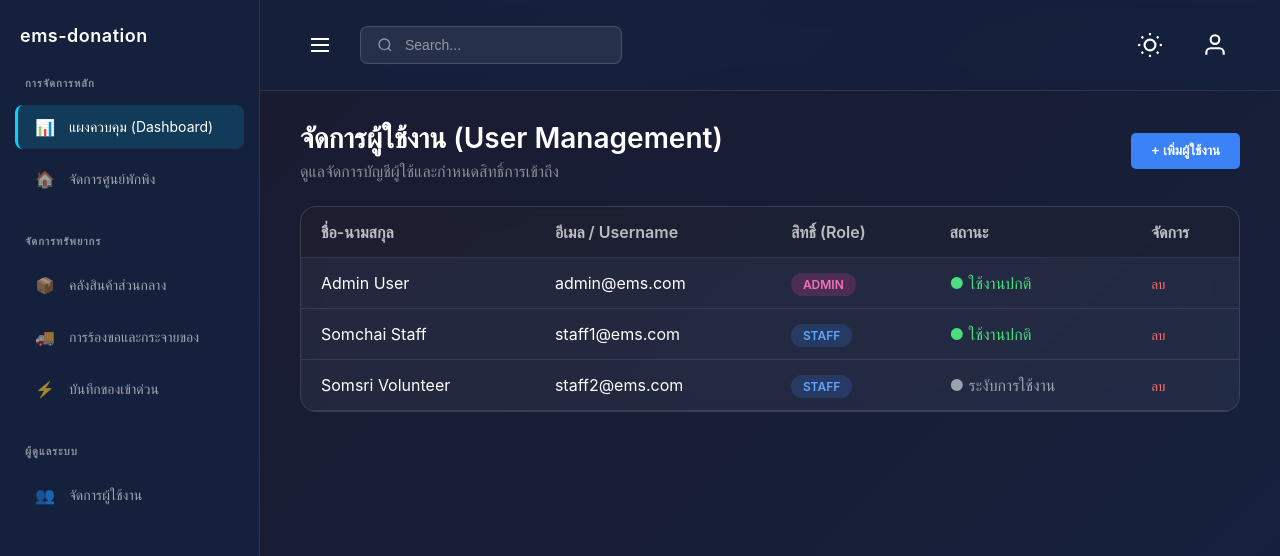
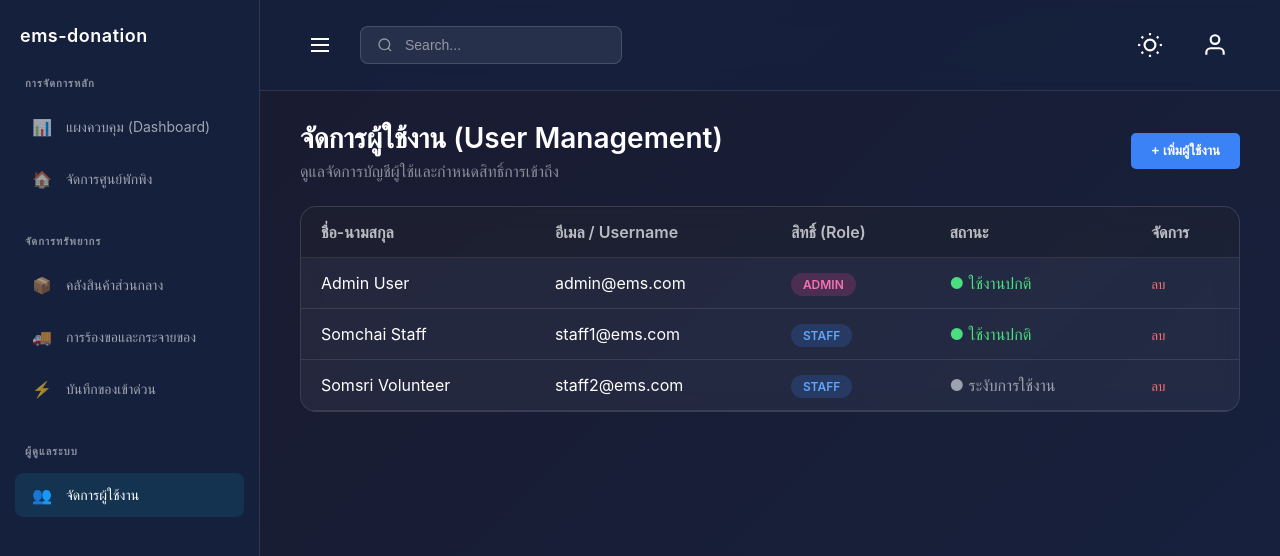
Before and after one commit to SSmikey/ems-donation, a Next.js app: page /users in a window 1280 px wide. Shown: the top 556 px of the page. Built offline with nearby package versions, Linux system fonts and the light colour scheme.

Commit message:
fixed the hydration

```diff
--- a/src/components/Sidebar.module.css
+++ b/src/components/Sidebar.module.css
@@ -71,20 +71,18 @@
   text-decoration: none;
   border-radius: 8px;
   font-size: 14px;
-  transition: all 0.3s ease;
-  border-left: 3px solid transparent;
+  transition: all 0.2s ease;
 }
 
 .navLink:hover {
-  color: rgba(255, 255, 255, 0.9);
-  background: rgba(255, 255, 255, 0.05);
-  border-left-color: rgba(0, 212, 255, 0.5);
+  color: rgba(255, 255, 255, 0.8);
+  background: rgba(255, 255, 255, 0.08);
 }
 
 .navLink.active {
   color: #ffffff;
-  background: rgba(0, 212, 255, 0.15);
-  border-left-color: #00d4ff;
+  background: rgba(0, 212, 255, 0.1);
+  font-weight: 500;
 }
 
 .icon {
--- a/src/components/Sidebar.tsx
+++ b/src/components/Sidebar.tsx
@@ -1,12 +1,49 @@
 'use client';
 
+import { usePathname } from 'next/navigation';
+import { useEffect, useState } from 'react';
 import styles from './Sidebar.module.css';
 
 interface SidebarProps {
   isOpen: boolean;
 }
 
+const menuItems = [
+  {
+    section: 'การจัดการหลัก',
+    items: [
+      { href: '/dashboard', label: 'แผงควบคุม (Dashboard)', icon: '📊' },
+      { href: '/centers', label: 'จัดการศูนย์พักพิง', icon: '🏠' },
+    ],
+  },
+  {
+    section: 'จัดการทรัพยากร',
+    items: [
+      { href: '/warehouse', label: 'คลังสินค้าส่วนกลาง', icon: '📦' },
+      { href: '/distribution', label: 'การร้องขอและกระจายของ', icon: '🚚' },
+      { href: '/quick-donation', label: 'บันทึกของเข้าด่วน', icon: '⚡' },
+    ],
+  },
+  {
+    section: 'ผู้ดูแลระบบ',
+    items: [
+      { href: '/users', label: 'จัดการผู้ใช้งาน', icon: '👥' },
+    ],
+  },
+];
+
 export default function Sidebar({ isOpen }: SidebarProps) {
+  const pathname = usePathname();
+  const [mounted, setMounted] = useState(false);
+
+  useEffect(() => {
+    setMounted(true);
+  }, []);
+
+  const isActive = (href: string) => {
+    return pathname === href || pathname.startsWith(href + '/');
+  };
+
   return (
     <aside className={`${styles.sidebar} ${isOpen ? styles.open : styles.closed}`}>
       {/* Logo */}
@@ -16,60 +53,24 @@ export default function Sidebar({ isOpen }: SidebarProps) {
 
       {/* Navigation */}
       <nav className={styles.nav}>
-        <div className={styles.navSection}>
-          <h3 className={styles.navTitle}>การจัดการหลัก</h3>
-          <ul className={styles.navList}>
-            <li className={styles.navItem}>
-              <a href="/dashboard" className={`${styles.navLink} ${styles.active}`}>
-                <span className={styles.icon}>📊</span>
-                <span>แผงควบคุม (Dashboard)</span>
-              </a>
-            </li>
-            <li className={styles.navItem}>
-              <a href="/centers" className={styles.navLink}>
-                <span className={styles.icon}>🏠</span>
-                <span>จัดการศูนย์พักพิง</span>
-              </a>
-            </li>
-          </ul>
-        </div>
-
-        <div className={styles.navSection}>
-          <h3 className={styles.navTitle}>จัดการทรัพยากร</h3>
-          <ul className={styles.navList}>
-            <li className={styles.navItem}>
-              <a href="/warehouse" className={styles.navLink}>
-                <span className={styles.icon}>📦</span>
-                <span>คลังสินค้าส่วนกลาง</span>
-              </a>
-            </li>
-            <li className={styles.navItem}>
-              <a href="/distribution" className={styles.navLink}>
-                <span className={styles.icon}>🚚</span>
-                <span>การร้องขอและกระจายของ</span>
-              </a>
-            </li>
-            <li className={styles.navItem}>
-              <a href="/quick-donation" className={styles.navLink}>
-                <span className={styles.icon}>⚡</span>
-                <span>บันทึกของเข้าด่วน</span>
-              </a>
-            </li>
-          </ul>
-        </div>
-
-        <div className={styles.navSection}>
-          <h3 className={styles.navTitle}>ผู้ดูแลระบบ</h3>
-          <ul className={styles.navList}>
-            <li className={styles.navItem}>
-              <a href="/users" className={styles.navLink}>
-                <span className={styles.icon}>👥</span>
-                <span>จัดการผู้ใช้งาน</span>
-              </a>
-            </li>
-          </ul>
-        </div>
-
+        {menuItems.map((section) => (
+          <div key={section.section} className={styles.navSection}>
+            <h3 className={styles.navTitle}>{section.section}</h3>
+            <ul className={styles.navList}>
+              {section.items.map((item) => (
+                <li key={item.href} className={styles.navItem}>
+                  <a
+                    href={item.href}
+                    className={`${styles.navLink} ${mounted && isActive(item.href) ? styles.active : ''}`}
+                  >
+                    <span className={styles.icon}>{item.icon}</span>
+                    <span>{item.label}</span>
+                  </a>
+                </li>
+              ))}
+            </ul>
+          </div>
+        ))}
       </nav>
     </aside>
   );
```
Also changed, not shown: src/app/page.tsx (+1 -13 lines), 1 other file (tests, documents, lock files or other folders).
